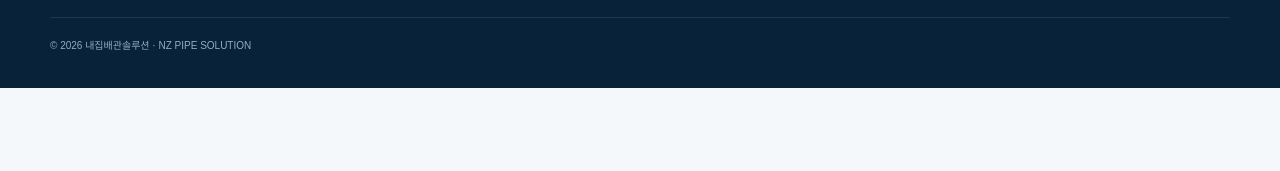
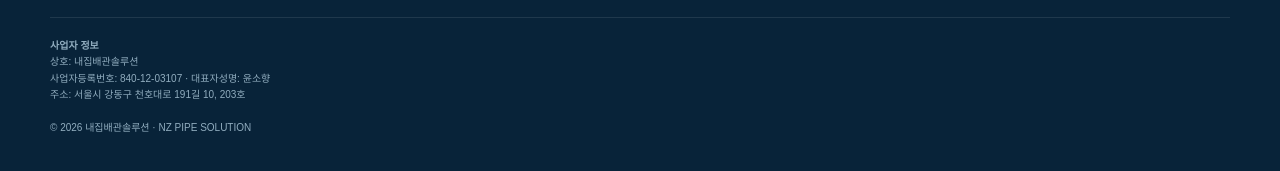
Before and after one commit to hongdatcom/naejip-landing-draft, a plain HTML site: page index.html in a window 1280 px wide. Shown: the part 5650-5821 px from the top of the page. Before the commit the page ends 5738 px from the top, so only its background shows below. Drawn offline with Linux system fonts and the light colour scheme; a web font is replaced by a local one.

Commit message:
Display supplied business identity and address in landing footer

```diff
--- a/index.html
+++ b/index.html
@@ -165,6 +165,6 @@
 
 <section id="contact" class="contact blueprint"><div class="wrap contact-grid"><div class="reveal"><p class="kicker">LET'S RESTORE YOUR FLOW</p><h2>지금 어떤 배관 문제로<br>불편하신가요?</h2><p>지역과 문제 위치, 증상을 알려주세요.<br>가능한 확인 순서와 방문 일정을 안내하겠습니다.</p><a class="big-phone" href="tel:01068583993">010-6858-3993 ↗</a><div class="buttons"><a class="btn gold" href="tel:01068583993">전화 상담</a><a class="btn outline" href="https://pf.kakao.com/_sgJPX" target="_blank" rel="noopener">카카오 상담</a></div></div><div class="contact-card reveal"><span>상담 전에 알려주시면 좋아요</span><ol><li>어느 지역의 가정집·가게인가요?</li><li>어디가 막히거나 냄새가 나나요?</li><li>처음인가요, 반복되는 문제인가요?</li><li>이전 작업이나 약품 사용이 있었나요?</li></ol><p>사진·영상이 있으면 함께 보내주세요.<br>최종 판단은 현장 상태를 확인한 뒤 안내합니다.</p></div></div></section>
 </main>
-<footer><div class="wrap footer-grid"><div class="brand"><img src="assets/logo.png" alt="" width="40" height="40"><span>내집배관솔루션<small>배관 걱정, 내집처럼 케어합니다.</small></span></div><nav class="footer-links" aria-label="브랜드 채널"><a href="https://blog.naver.com/nzpipe" target="_blank" rel="noopener">네이버 블로그 ↗</a><a href="https://www.daangn.com/kr/local-profile/kerq516wk8yj/?referrer=share" target="_blank" rel="noopener">당근 ↗</a></nav><p>© 2026 내집배관솔루션 · NZ PIPE SOLUTION</p></div></footer>
+<footer><div class="wrap footer-grid"><div class="brand"><img src="assets/logo.png" alt="" width="40" height="40"><span>내집배관솔루션<small>배관 걱정, 내집처럼 케어합니다.</small></span></div><nav class="footer-links" aria-label="브랜드 채널"><a href="https://blog.naver.com/nzpipe" target="_blank" rel="noopener">네이버 블로그 ↗</a><a href="https://www.daangn.com/kr/local-profile/kerq516wk8yj/?referrer=share" target="_blank" rel="noopener">당근 ↗</a></nav><p aria-label="사업자 정보"><strong>사업자 정보</strong><br>상호: 내집배관솔루션<br>사업자등록번호: 840-12-03107 · 대표자성명: 윤소향<br>주소: 서울시 강동구 천호대로 191길 10, 203호<br><br>© 2026 내집배관솔루션 · NZ PIPE SOLUTION</p></div></footer>
 <div class="mobile-contact" aria-label="빠른 상담"><a class="gold" href="tel:01068583993">↗ 전화 상담</a><a href="https://pf.kakao.com/_sgJPX" target="_blank" rel="noopener">카카오 상담</a></div>
 </body></html>
```
